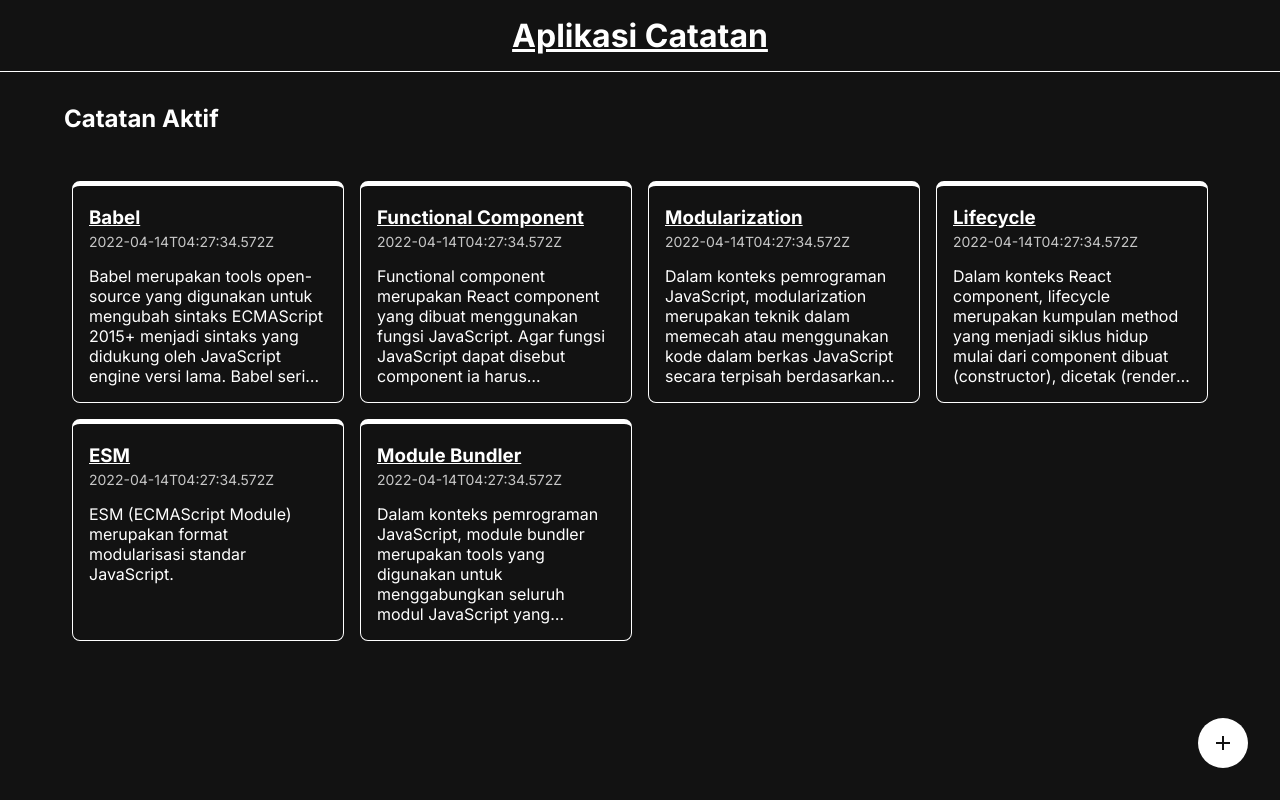
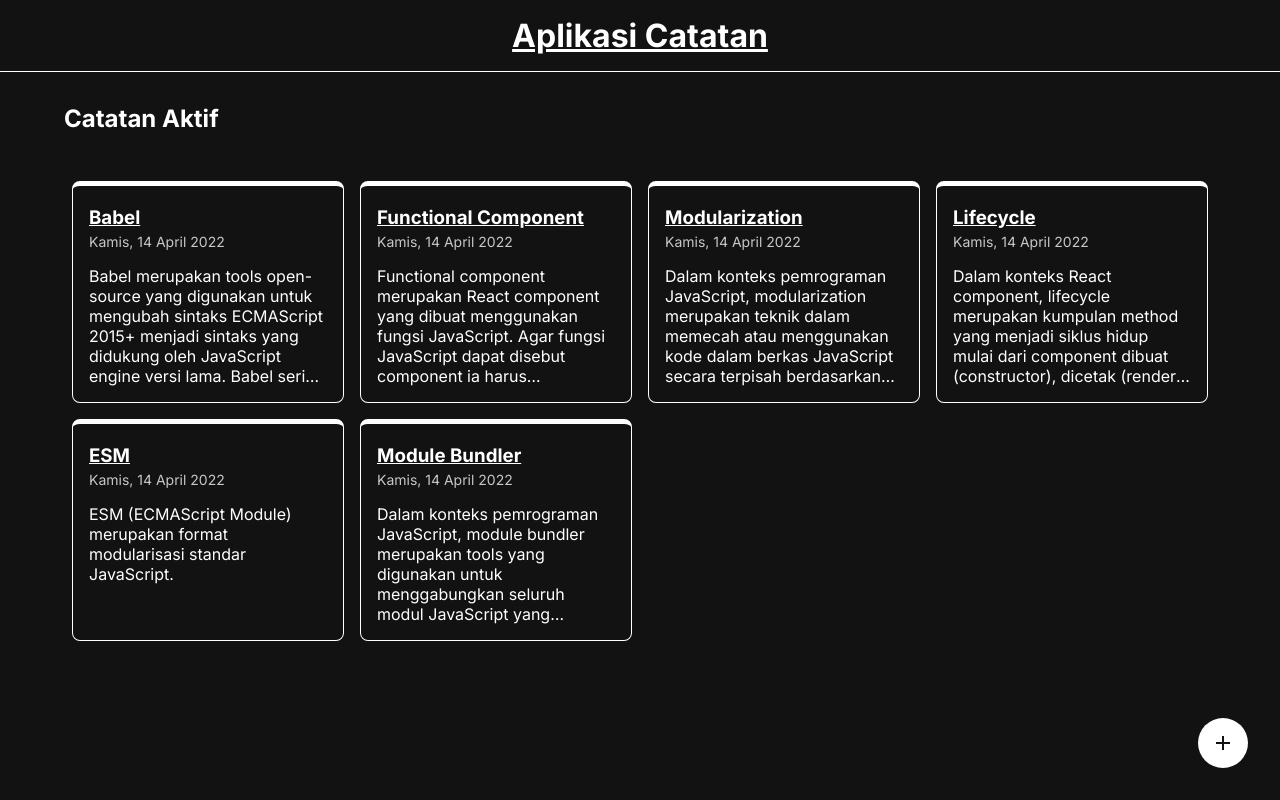
Before and after one commit to golchafun/dicoding-note-app-route, a React (Vite) app: page / in a window 1280 px wide. Built offline with nearby package versions, Linux system fonts and the light colour scheme.

Commit message:
change how to show date

```diff
--- a/src/components/NoteItem.jsx
+++ b/src/components/NoteItem.jsx
@@ -1,11 +1,12 @@
 import React from "react";
+import { showFormattedDate } from "../utils";
 
 function NoteItem({ id, title, body, createdAt, archived }) {
     return (
         <article className="note-item">
             <h3 className="note-item__title">
                 <a href="/notes/notes-1">{title}</a>
-            </h3><p className="note-item__createdAt">{createdAt}</p>
+            </h3><p className="note-item__createdAt">{showFormattedDate(createdAt)}</p>
             <p className="note-item__body">{body}</p>
         </article>
     );
```
